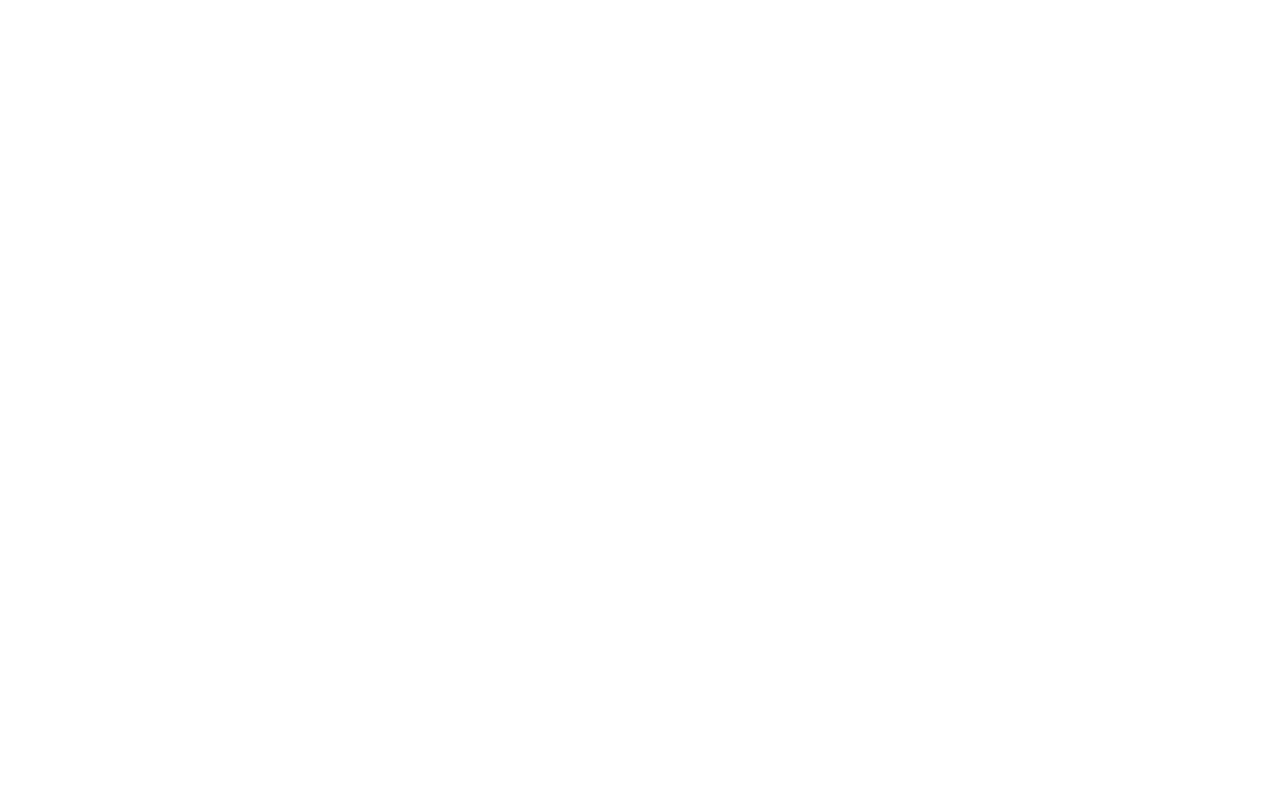
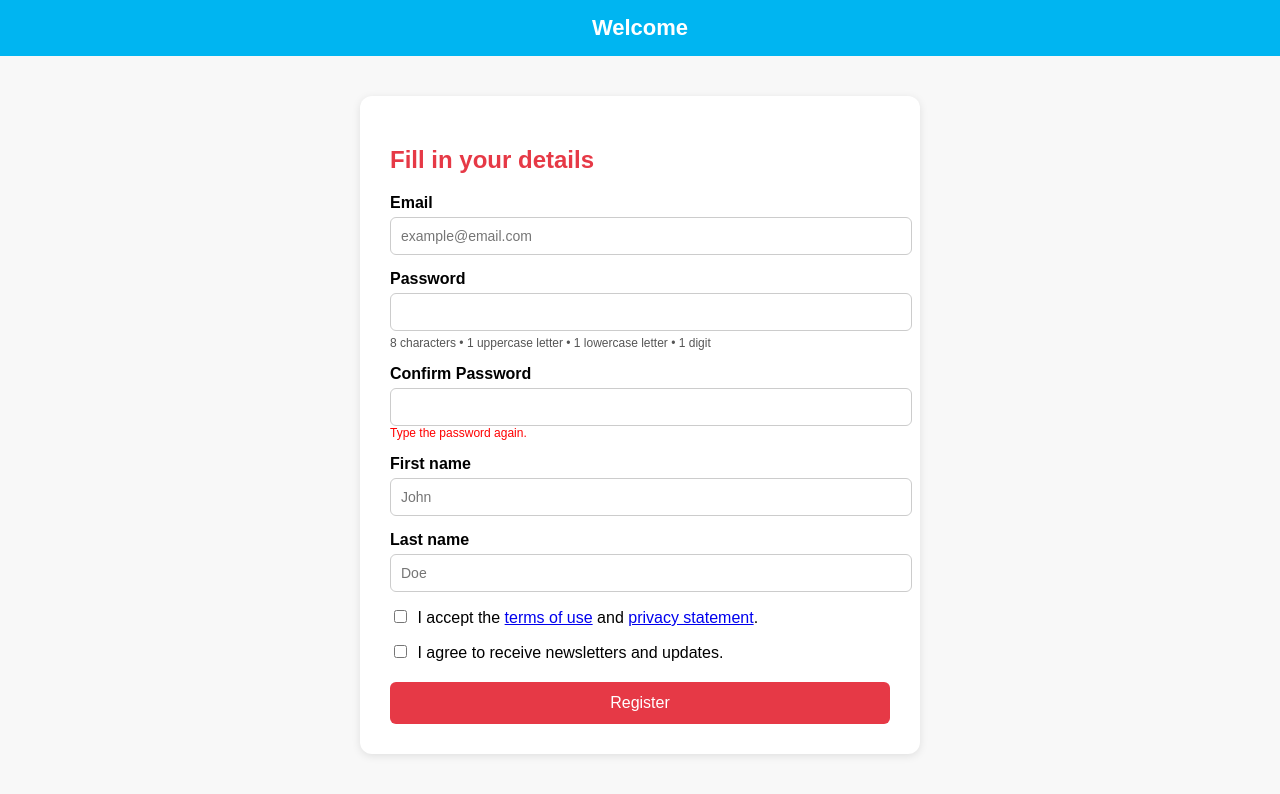
Before and after one commit to praveen1singh/xss.test, a plain HTML site: page index.html in a window 1280 px wide. Drawn offline with Linux system fonts and the light colour scheme.

Commit message:
Update index.html

```diff
--- a/index.html
+++ b/index.html
@@ -1,11 +1,116 @@
 <!DOCTYPE html>
-<html>
+<html lang="en">
 <head>
-  <title>XSS Demo</title>
+  <meta charset="UTF-8">
+  <meta name="viewport" content="width=device-width, initial-scale=1.0">
+  <title>Register - Demo</title>
+  <style>
+    body {
+      font-family: Arial, sans-serif;
+      background: #f8f8f8;
+      margin: 0;
+      padding: 0;
+    }
+    header {
+      background: #00b5f1;
+      padding: 15px;
+      text-align: center;
+      font-size: 22px;
+      color: white;
+      font-weight: bold;
+    }
+    .container {
+      max-width: 500px;
+      margin: 40px auto;
+      background: white;
+      border-radius: 12px;
+      box-shadow: 0 2px 8px rgba(0,0,0,0.1);
+      padding: 30px;
+    }
+    h2 {
+      color: #e63946;
+      margin-bottom: 20px;
+    }
+    label {
+      display: block;
+      margin-top: 15px;
+      font-weight: bold;
+    }
+    input[type="text"], input[type="email"], input[type="password"] {
+      width: 100%;
+      padding: 10px;
+      margin-top: 5px;
+      border: 1px solid #ccc;
+      border-radius: 6px;
+      font-size: 14px;
+    }
+    .password-hint {
+      font-size: 12px;
+      color: #555;
+      margin: 5px 0;
+    }
+    .error {
+      color: red;
+      font-size: 12px;
+    }
+    .checkbox-group {
+      margin-top: 15px;
+    }
+    .checkbox-group input {
+      margin-right: 6px;
+    }
+    button {
+      margin-top: 20px;
+      padding: 12px;
+      width: 100%;
+      background: #e63946;
+      color: white;
+      border: none;
+      border-radius: 6px;
+      font-size: 16px;
+      cursor: pointer;
+    }
+    button:hover {
+      background: #c72e3a;
+    }
+  </style>
 </head>
 <body>
-  <script>
-    alert("just testing the open redirection vulnerability !!! ");
-  </script>
+  <header>Welcome</header>
+
+  <div class="container">
+    <h2>Fill in your details</h2>
+
+    <form>
+      <label>Email</label>
+      <input type="email" placeholder="example@email.com" required>
+
+      <label>Password</label>
+      <input type="password" required>
+      <div class="password-hint">
+        8 characters • 1 uppercase letter • 1 lowercase letter • 1 digit
+      </div>
+
+      <label>Confirm Password</label>
+      <input type="password" required>
+      <div class="error">Type the password again.</div>
+
+      <label>First name</label>
+      <input type="text" placeholder="John">
+
+      <label>Last name</label>
+      <input type="text" placeholder="Doe">
+
+      <div class="checkbox-group">
+        <input type="checkbox" required> I accept the <a href="#">terms of use</a> and <a href="#">privacy statement</a>.
+      </div>
+
+      <div class="checkbox-group">
+        <input type="checkbox"> I agree to receive newsletters and updates.
+      </div>
+
+      <button type="submit">Register</button>
+    </form>
+  </div>
 </body>
 </html>
```
